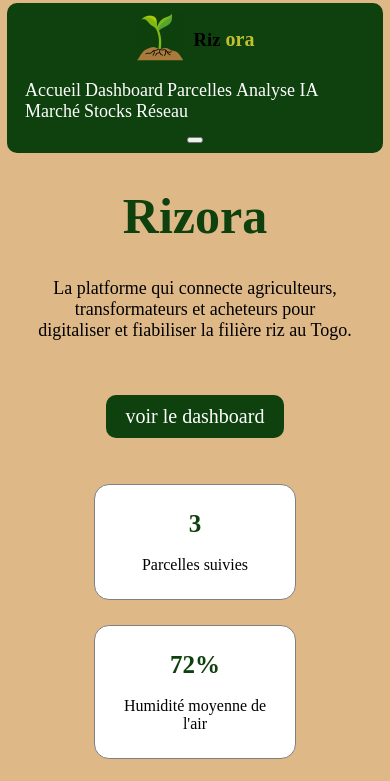
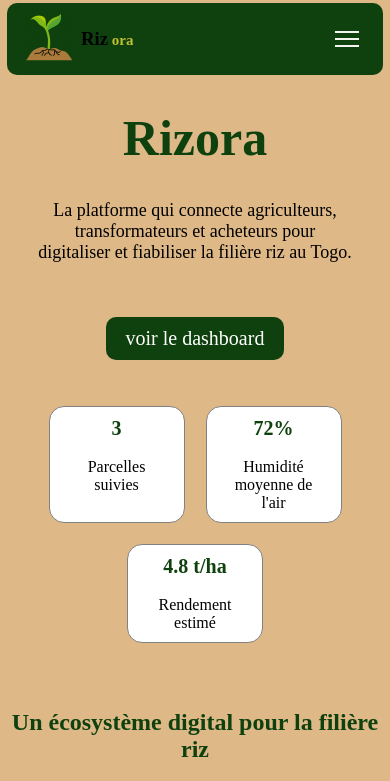
Before and after one commit to DeFRIKK-arch/projet-RIZORA, a website: page index.html in a window 390 px wide. Shown: the top 781 px of the page. Drawn offline with Linux system fonts and the light colour scheme.

Commit message:
Refactor CSS styles and add responsive design

```diff
--- a/css_RIZORA/rizora.css
+++ b/css_RIZORA/rizora.css
@@ -37,11 +37,74 @@ nav
     color: rgb(192, 192, 49);
 }
 
-#div01
+#navLinks
 {
     display: flex;
     align-items: center;
     gap: 25px;
+    list-style: none;
+    padding: 0;
+    margin: 0;
+}
+
+.menu-toggle {
+    display: none; /* caché en desktop */
+    background: none;
+    border: none;
+    cursor: pointer;
+    margin-left: auto;
+}
+
+.menu-toggle span {
+    display: block;
+    width: 24px;
+    height: 2px;
+    background: #f4f4f0;
+    margin: 5px 0;
+    transition: transform 0.25s ease, opacity 0.2s ease;
+}
+
+.menu-toggle[aria-expanded="true"] span:nth-child(1) { transform: translateY(7px) rotate(45deg); }
+.menu-toggle[aria-expanded="true"] span:nth-child(2) { opacity: 0; }
+.menu-toggle[aria-expanded="true"] span:nth-child(3) { transform: translateY(-7px) rotate(-45deg); }
+
+/* --- sous 768px : on inverse --- */
+@media (max-width: 855px) {
+  #navLinks
+  {
+    position: absolute;
+    top: 100%;
+    width: 100px;
+    left: auto;
+    right: 0;
+    flex-direction: column;
+    gap: 0;
+    background: #1c3f2f;
+    max-height: 0;
+    overflow: hidden;
+    transition: max-height 0.3s ease;
+    border-radius: 10px;
+  }
+
+  #div00
+  {
+    display: flex;
+    align-items: center;
+    gap: 0.5rem;
+    margin: 0;
+  }
+
+  #section
+  {
+    display: flex;
+    justify-content: space-between;
+    align-items: center;
+  }
+
+  #navLinks.open { max-height: 400px; }
+  #navLinks a { padding: 0.9rem 1.5rem; display: block; }
+
+  .menu-toggle { display: block; }
 }
 
 .class01
@@ -56,29 +119,13 @@ nav
     color: rgb(192, 192, 49);
 }
 
-#div01 a.class01
+#navLinks a.class01
 {
     display: inline;
     padding: 0;
     border: 0;
     border-radius: 0;
     background-color: transparent;
-}
-
-@media (max-width: 850px)
-{
-    #section
-    {
-        flex-direction: column;
-        gap: 15px;
-    }
-
-    #div01
-    {
-        flex-wrap: wrap;
-        justify-content: center;
-        gap: 15px;
-    }
 }
 
 h1
@@ -137,6 +184,32 @@ h2
     font-weight: bold;
 }
 
+.class11
+{
+    background-color: white;
+    border: solid 0.1px gray;
+    border-radius: 15px;
+    padding: 25px;
+    margin: 10px;
+    width: 150px;
+    height: auto;
+    text-align: center;
+}
+
+@media screen and ( max-width: 680px)
+{
+    .class11
+    {
+        width: 80%;
+        padding: 10px 20px 10px 10px;
+    }
+
+    .strong1
+    {
+        font-size: 20px;
+    }
+}
+
 .class1
 {
     background-color: white;
@@ -147,6 +220,20 @@ h2
     width: 150px;
     height: auto;
     text-align: center;
+}
+
+@media screen and ( max-width: 680px)
+{
+    .class1
+    {
+        width: 25%;
+        padding: 10px 20px 10px ;
+    }
+
+    #div1
+    {
+        gap: 1px;
+    }
 }
 
 #div2
@@ -174,6 +261,26 @@ strong
     width: 170px;
     height: auto;
     text-align: center;
+}
+
+@media screen and (max-width: 680px)
+{
+    .class2
+    {
+        width: 27%;
+        padding: 10px 39px 10px 8px;
+        font-size: 13px;
+    }
+
+    strong
+    {
+        font-size: 15px;
+    }
+
+    #div2
+    {
+        gap: 1px;
+    }
 }
 
 #detail_reseau
@@ -209,6 +316,21 @@ strong
     cursor: pointer;
 }
 
+@media screen and (max-width: 680px)
+{
+    .class3
+    {
+        width: 25%;
+        padding: 10px 29px 10px 8px;
+        font-size: 13px;
+    }
+
+    #div3
+    {
+        gap: 1px;
+    }
+}
+
 .class3:hover
 {
     box-shadow: 0px 0px 18px black;
```
